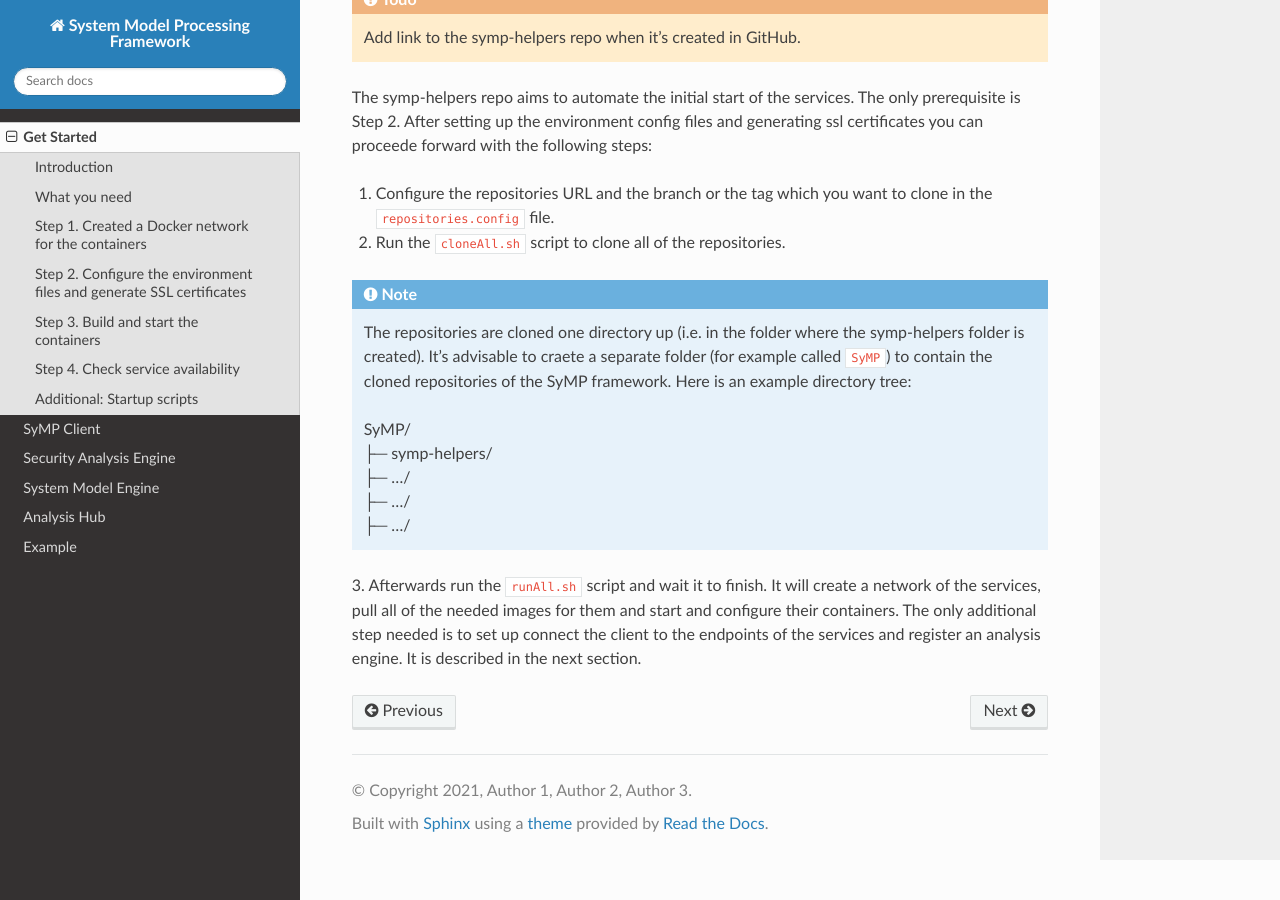
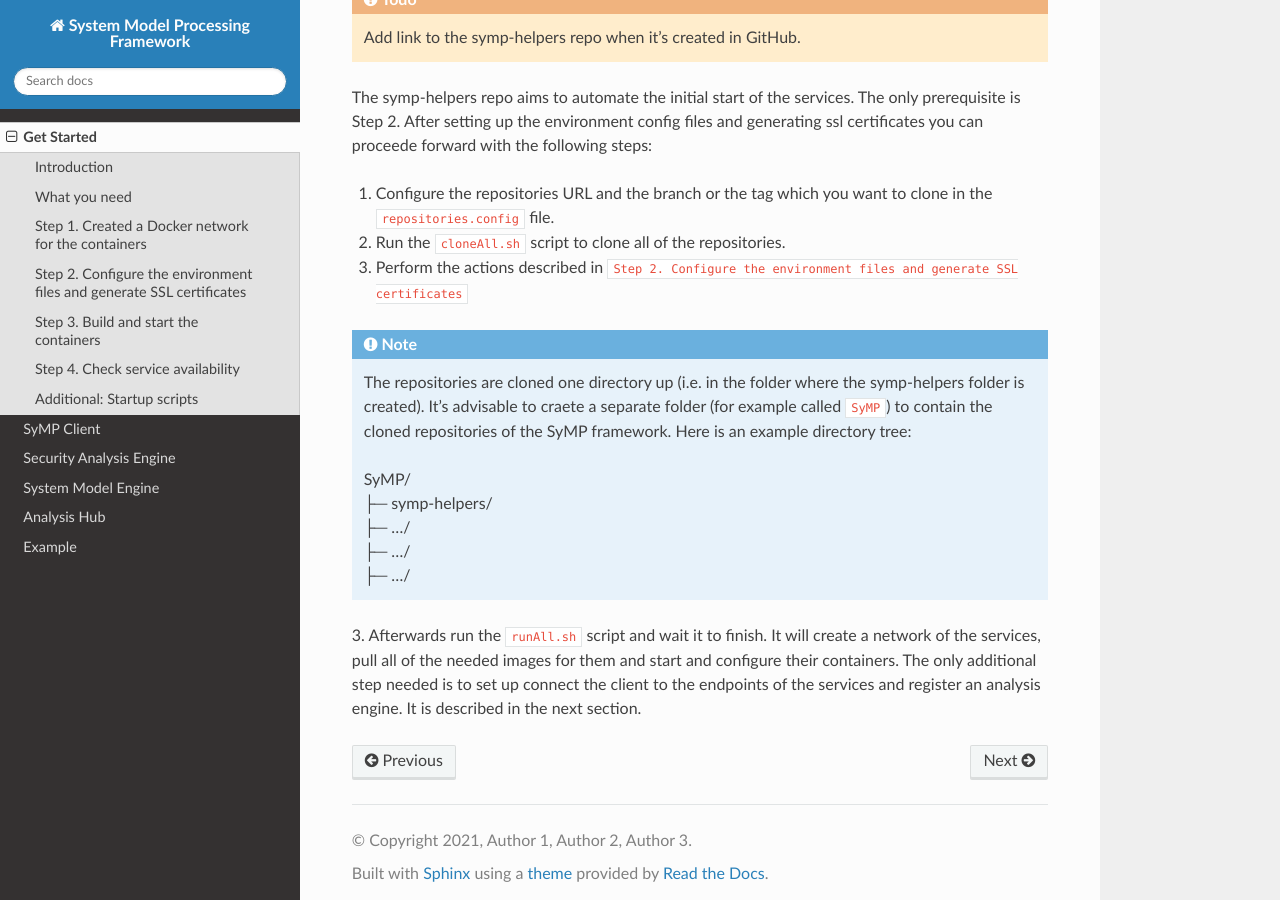
Before and after one commit to FlorianPatzer/symp_read-the-docs, a Sphinx documentation site: the page built from source/get-started/index.rst, in a window 1280 px wide and 900 px high, scrolled down 3577 px. Built offline with Sphinx 7.4.7 and the Read the Docs theme 2.0.0, drawn with Linux system fonts in a browser that asks for light colours.

Commit message:
Updated Get Started

```diff
--- a/source/get-started/index.rst
+++ b/source/get-started/index.rst
@@ -149,6 +149,7 @@ you can proceede forward with the following steps:
 
 1. Configure the repositories URL and the branch or the tag which you want to clone in the ``repositories.config`` file.
 2. Run the ``cloneAll.sh`` script to clone all of the repositories.
+3. Perform the actions described in ``Step 2. Configure the environment files and generate SSL certificates``
 
 .. note::
     The repositories are cloned one directory up (i.e. in the folder where the symp-helpers folder is created). It's advisable
```
